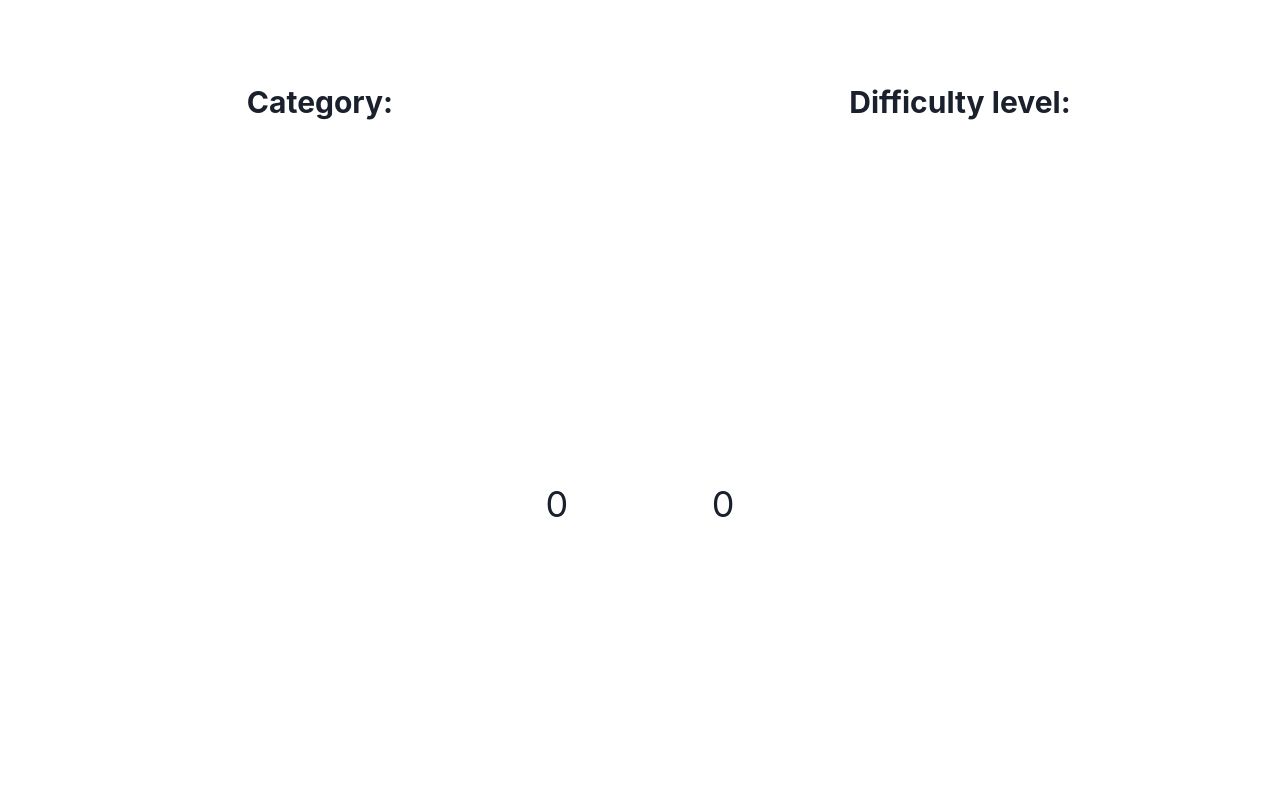
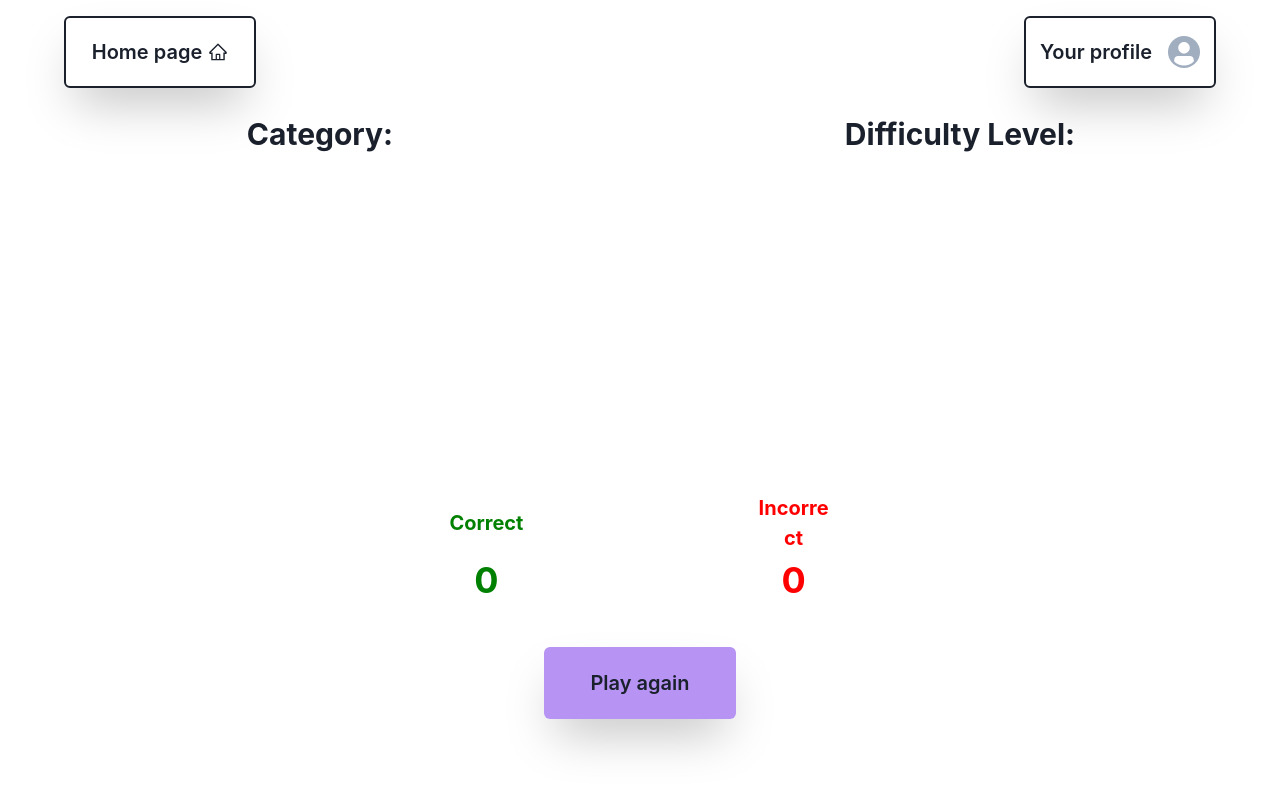
Before and after one commit to pawelcp/QuizApp, a Next.js app in the folder frontend/: page /QuizView/quizResult in a window 1280 px wide. Shown: the top 792 px of the page. Built offline with nearby package versions, Linux system fonts and the light colour scheme.

Commit message:
start userProfile

```diff
--- a/frontend/pages/QuizView/quizResult.tsx
+++ b/frontend/pages/QuizView/quizResult.tsx
@@ -1,11 +1,16 @@
-import { Box, Center, Flex, Spacer, Text } from '@chakra-ui/react'
+import { Avatar, Box, Button, Center, Flex, Spacer, Text, } from '@chakra-ui/react'
+
 import { SP } from 'next/dist/shared/lib/utils';
+import { useRouter } from 'next/router';
+import { AiOutlineHome } from 'react-icons/ai';
+import { IoMdArrowForward } from 'react-icons/io';
 import { useSelector } from 'react-redux'
-import {correctState, incorrectState} from '../../store/quizViewSlice'
+import {correctState, incorrectState, reset} from '../../store/quizViewSlice'
 import {
     selectedDifficultyLevel,
     selectedCategoryName
   } from "../../store/selectSlice";
+import { useDispatch } from 'react-redux';
 
 
 export default function quizResult(){
@@ -15,27 +20,54 @@ export default function quizResult(){
     const CategoryName = useSelector(selectedCategoryName)
     const DifficultyLevel = useSelector(selectedDifficultyLevel)
 
-    console.log(CategoryName.categoryName);
+    const router = useRouter()
+    const dispach = useDispatch()
 
+    const resetState = () => {
+        dispach(reset())
+     }
 
     return(
         <Box>
             <Box>
+            <Box mt='2vh'>
                 <Flex alignItems='center' justifyContent='center'>
-                    <Text w='50vw' mt='10vh' textAlign='center' fontSize='3xl' fontWeight='bold'>Category: {CategoryName.categoryName}</Text>
-                    <Text w='50vw' mt='10vh' textAlign='center' fontSize='3xl' fontWeight='bold'>Difficulty level: {DifficultyLevel.difficultyLevel}</Text>
+                    <Button onClick={()=>{router.push('/'); resetState()}} fontSize='xl' bg='white' shadow='2xl' border='2px' mr='30vw' w='15vw' h='9vh' >Home page <AiOutlineHome style={{ marginLeft: '6px' }}/></Button>
+                    <Button fontSize='xl' bg='white' shadow='2xl' border='2px' ml='30vw' w='15vw' h='9vh'>Your profile <Avatar size='sm' ml='4'></Avatar></Button>
                 </Flex>
             </Box>
-            <Box mt='17vh' h='27vh'>
+                <Flex alignItems='center' justifyContent='center'>
+                    <Box>
+                        <Text w='50vw' mt='3vh' textAlign='center' fontSize='3xl' fontWeight='bold'>Category:</Text>
+                        <Text w='50vw' textAlign='center' fontSize='4xl' fontWeight='bold'>{CategoryName.categoryName}</Text>
+                    </Box>
+                    <Box>
+                        <Text w='50vw' mt='3vh' textAlign='center' fontSize='3xl' fontWeight='bold'>Difficulty Level:</Text>
+                        <Text w='50vw' textAlign='center' textColor={DifficultyLevel.difficultyLevel==='easy'?'green':DifficultyLevel.difficultyLevel==='medium'?'yellow.400':'red'} fontSize='4xl' textTransform='uppercase' fontWeight='bold'>{DifficultyLevel.difficultyLevel}</Text>
+                    </Box>
+                </Flex>
+            </Box>
+            <Box mt='15vh' h='27vh'>
                 <Flex alignItems='end' h='27vh' justifyContent='center'>
-                    <Box rounded='md' mr='4vw' h={`${Correct}0%`} w='5vw' bg='purple.500'></Box>
-                    <Box rounded='md' ml='4vw' h={`${Incorrect}0%`} w='5vw' bg='purple.500'></Box>
+                    <Box rounded='md' mr='9.5vw' h={`${Correct}0%`} w='5vw' bg='green'></Box>
+                    <Box rounded='md' ml='9.5vw' h={`${Incorrect}0%`} w='5vw' bg='red'></Box>
                 </Flex>
             </Box>
             <Box>
                 <Flex alignItems='center' justifyContent='center'>
-                    <Box fontSize='4xl' textAlign='center' rounded='md' mr='4vw' w='5vw' >{Correct}</Box>
-                    <Box fontSize='4xl' textAlign='center' rounded='md' ml='4vw' w='5vw' >{Incorrect}</Box>
+                    <Box fontSize='xl' textColor='green' fontWeight='bold' textAlign='center' rounded='md' mr='9vw' w='6vw' >Correct</Box>
+                    <Box fontSize='xl' textColor='red' fontWeight='bold' textAlign='center' rounded='md' ml='9vw' w='6vw' >Incorrect</Box>
+                </Flex>
+            </Box>
+            <Box>
+                <Flex alignItems='center' justifyContent='center'>
+                    <Box fontSize='4xl' textColor='green' fontWeight='bold' textAlign='center' rounded='md' mr='9vw' w='6vw' >{Correct}</Box>
+                    <Box fontSize='4xl' textColor='red' fontWeight='bold' textAlign='center' rounded='md' ml='9vw' w='6vw' >{Incorrect}</Box>
+                </Flex>
+            </Box>
+            <Box mt='5vh'>
+                <Flex alignItems='center' justifyContent='center'>
+                    <Button onClick={()=>{router.push('/QuizView/quizView');resetState()}} fontSize='xl' bg='purple.300' shadow='2xl' w='15vw' h='9vh'>Play again</Button>
                 </Flex>
             </Box>
         </Box>
--- a/frontend/store/quizViewSlice.ts
+++ b/frontend/store/quizViewSlice.ts
@@ -13,10 +13,14 @@ export const quizViewSlice = createSlice({
         },
         incrementIncorrect: (state) => {
             state.incorrect++
+        },
+        reset: (state) => {
+            state.correct = 0,
+            state.incorrect = 0
         }
 }})
 
-export const {incrementCorrect, incrementIncorrect} = quizViewSlice.actions
+export const {incrementCorrect, incrementIncorrect, reset} = quizViewSlice.actions
 
 export const correctState = (state:RootState) => state.quizView.correct
 export const incorrectState = (state:RootState) => state.quizView.incorrect
```
Also changed, not shown: frontend/pages/QuizView/quizView.tsx (+37 -5 lines), frontend/pages/userProfile.tsx (added, +12 -0 lines).
